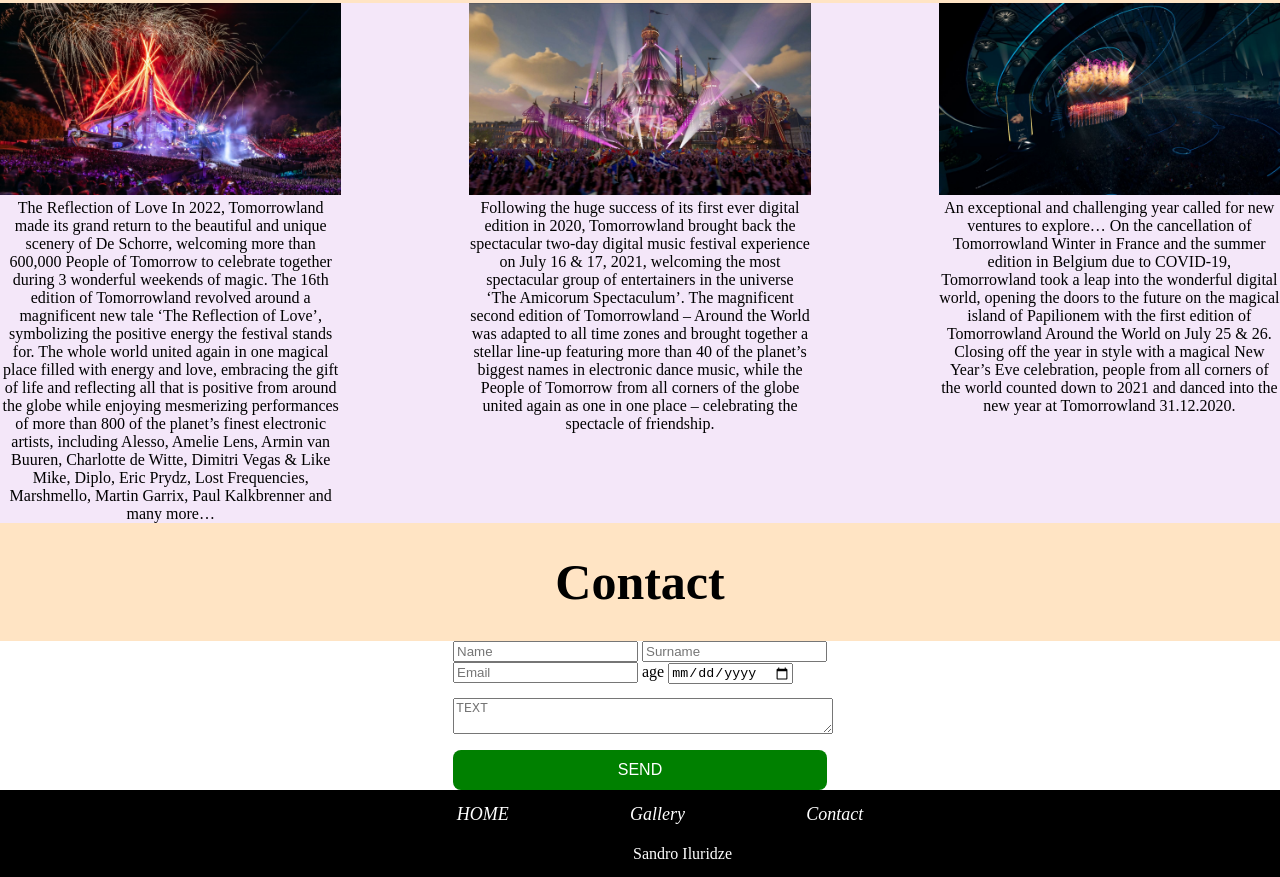
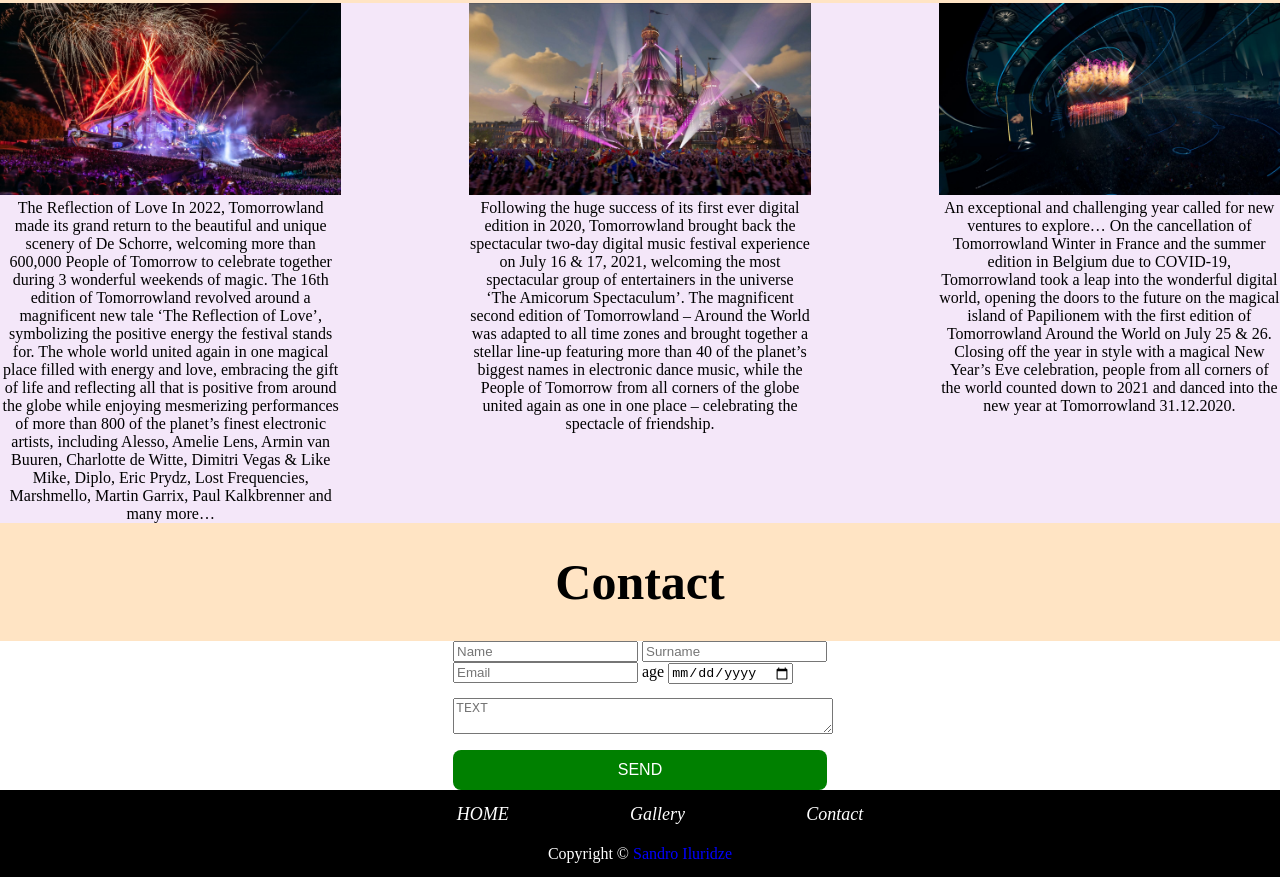
Before and after one commit to ilur94/Task-4, a plain HTML site: page index.html in a window 1280 px wide. Shown: the part 964-1841 px from the top of the page. Drawn offline with Linux system fonts and the light colour scheme.

Commit message:
index update

```diff
--- a/index.html
+++ b/index.html
@@ -115,7 +115,7 @@
   </div>
     <div class="row">
       <p class="footer-text">
-        Copyright © <a href="https://github.com/ilur94/Task-4">Sandro Iluridze</a>
+        Copyright © <a class="footer-conteiner" href="https://github.com/ilur94/Task-4">Sandro Iluridze</a>
       </p>
     </div>
   </footer>
--- a/src/style.css
+++ b/src/style.css
@@ -78,4 +78,8 @@
 }
 .footer-text{
     padding-top: 20px;
+    color: white;
 }
+.footer-conteiner{
+    color: blue;
+}
```
